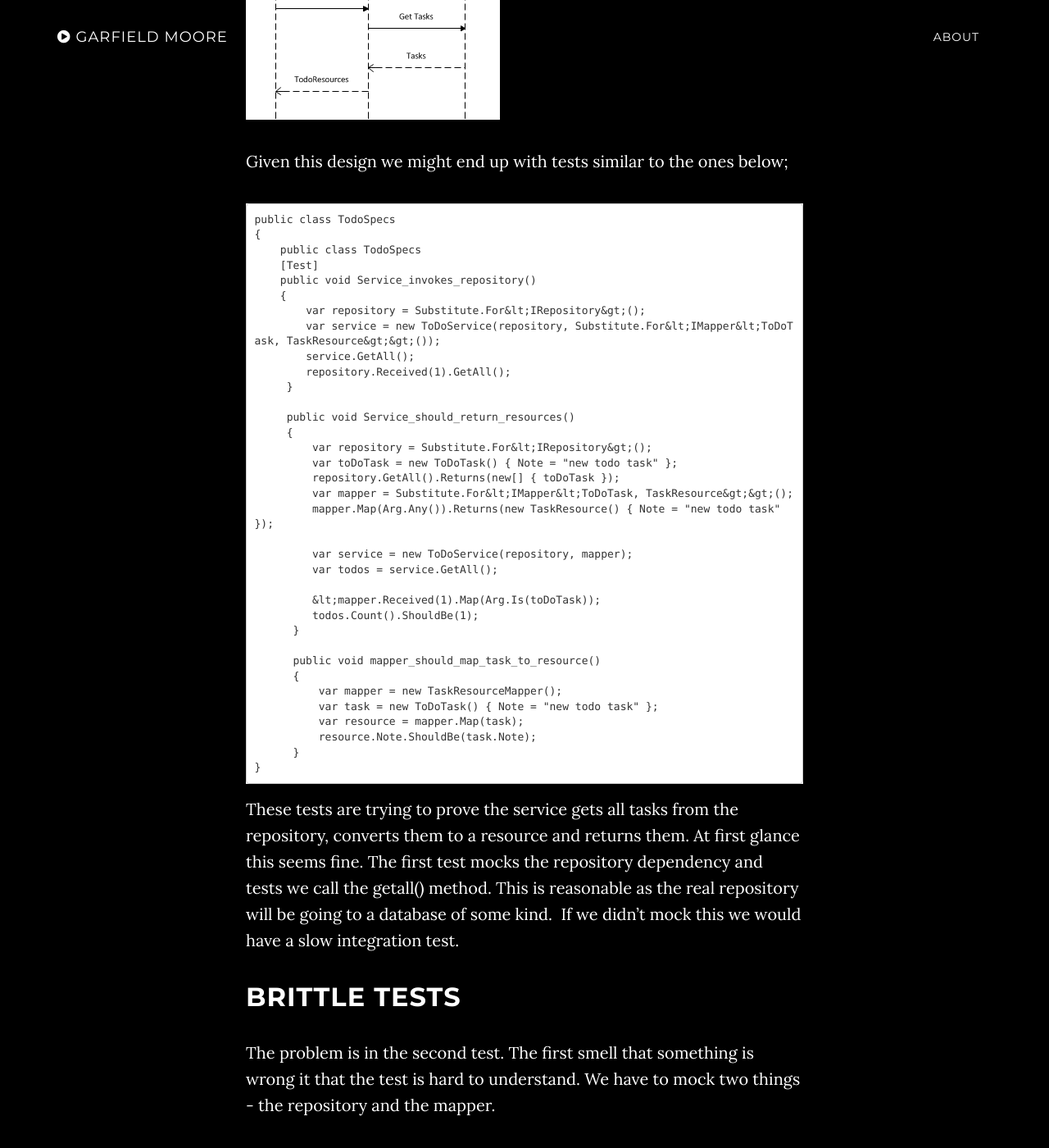
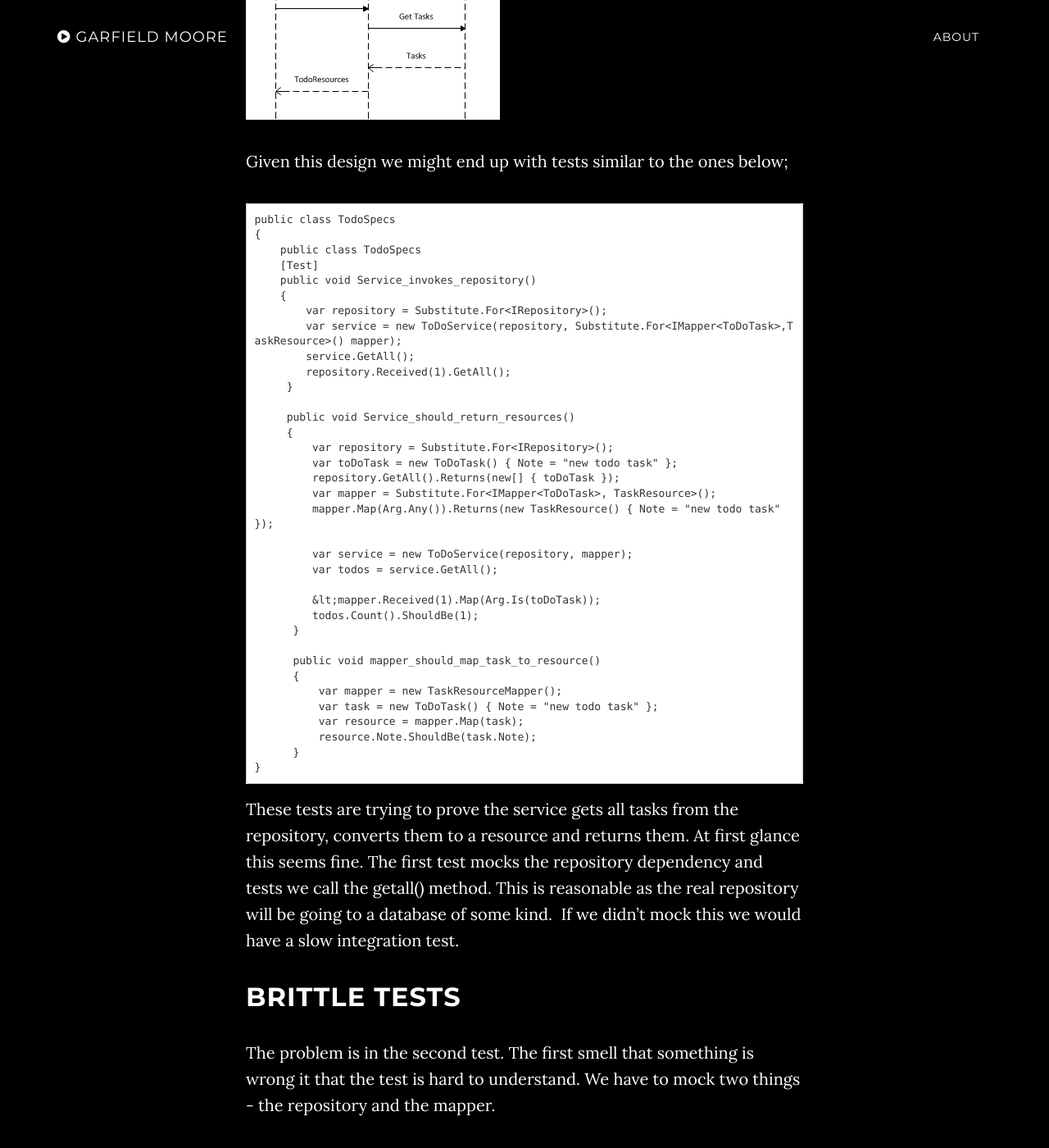
Before and after one commit to garfieldmoore/garfieldmoore.github.io, a Jekyll site: the page built from _posts/2014-07-16-mocking-dangers.markdown, in a window 1280 px wide and 1400 px high, scrolled down 565 px. Shown: the whole window at 82% size. Built offline with Jekyll 4.4.1, drawn with Linux system fonts in a browser that asks for light colours; some of the changed lines change nothing that is shown; some of the changed text lies outside the part shown.

Commit message:
fixed formatting

```diff
--- a/_posts/2014-07-16-mocking-dangers.markdown
+++ b/_posts/2014-07-16-mocking-dangers.markdown
@@ -20,18 +20,18 @@ Given this design we might end up with tests similar to the ones below;
 	    [Test]
 	    public void Service_invokes_repository()
 	    {
-	        var repository = Substitute.For&lt;IRepository&gt;();
-	        var service = new ToDoService(repository, Substitute.For&lt;IMapper&lt;ToDoTask, TaskResource&gt;&gt;());
+	        var repository = Substitute.For<IRepository>();
+	        var service = new ToDoService(repository, Substitute.For<IMapper<ToDoTask>,TaskResource>() mapper);
 	        service.GetAll();
 	        repository.Received(1).GetAll();
 	     }
 
 	     public void Service_should_return_resources()
 	     {
-	         var repository = Substitute.For&lt;IRepository&gt;();
+	         var repository = Substitute.For<IRepository>();
 	         var toDoTask = new ToDoTask() { Note = "new todo task" };
 	         repository.GetAll().Returns(new[] { toDoTask });
-	         var mapper = Substitute.For&lt;IMapper&lt;ToDoTask, TaskResource&gt;&gt;();
+	         var mapper = Substitute.For<IMapper<ToDoTask>, TaskResource>();
 	         mapper.Map(Arg.Any()).Returns(new TaskResource() { Note = "new todo task" });
 
 	         var service = new ToDoService(repository, mapper);
@@ -70,7 +70,7 @@ Now, imagine if we just tested this code from the service and treated the mapper
 	    [Test]
 	    public void Service_invokes_repository()
 	    {
-	        var repository = Substitute.For&lt;IRepository&lt;ToDoTask&gt;&gt;();
+	        var repository = Substitute.For<IRepository<ToDoTask>>();
 
 	        var service = new ToDoService(repository);
 	        service.GetAll();
@@ -80,8 +80,8 @@ Now, imagine if we just tested this code from the service and treated the mapper
 
 	    public void Service_should_return_resources()
 	    {
-	        var repository = Substitute.For&lt;IRepository&lt;ToDoTask&gt;&gt;();
-	        var toDoTasks = Builder&lt;ToDoTask&gt;.CreateListOfSize(1).Build();
+	        var repository = Substitute.For<IRepository<ToDoTask>>();
+	        var toDoTasks = Builder<ToDoTask>.CreateListOfSize(1).Build();
 	        repository.GetAll().Returns(toDoTasks);
 
 	        var service = new ToDoService(repository);
```
